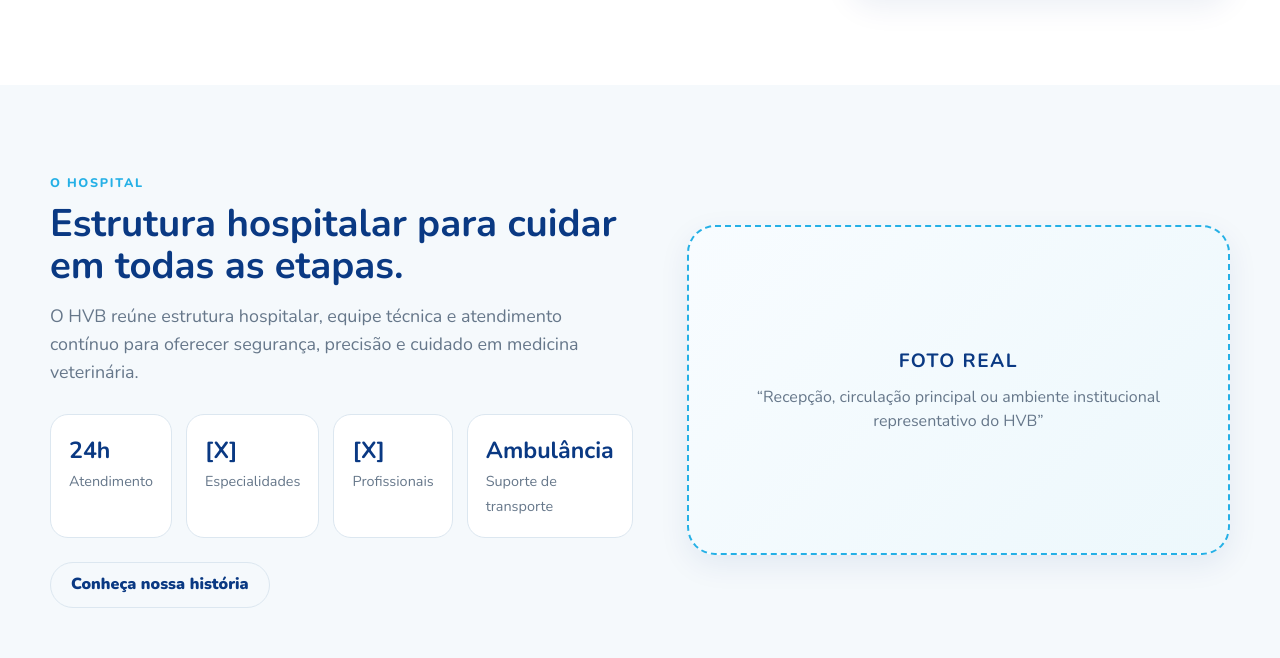
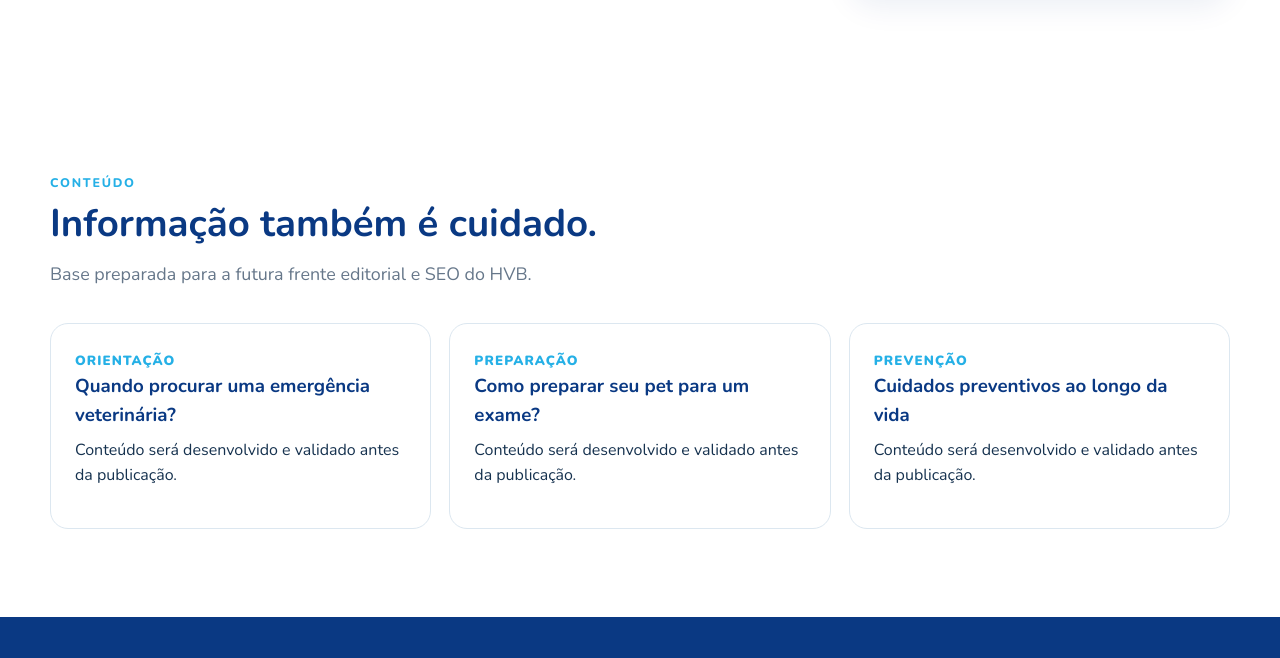
Before and after one commit to BeskelBR/beskel-site, a plain HTML site: page index.html in a window 1280 px wide. Shown: the part 1927-2585 px from the top of the page. Drawn offline with nearby package versions, Linux system fonts and the light colour scheme.

Commit message:
refactor(hvb-site): move institutional block to O HVB page

```diff
--- a/index.html
+++ b/index.html
@@ -38,7 +38,7 @@
     <a class="brand" href="#topo" aria-label="Hospital Veterinário Brasília — início"><span class="brand-shell"><img class="brand-logo" src="assets/hvb/brand/logo-hvb-horizontal.webp" alt="Hospital Veterinário Brasília — HVB"></span></a>
     <button class="menu-toggle" type="button" data-menu-toggle aria-controls="menu-principal" aria-expanded="false" aria-label="Abrir menu">☰</button>
     <nav class="main-nav" id="menu-principal" data-main-nav aria-label="Navegação principal">
-      <a href="#hvb">O HVB</a>
+      <a href="/o-hvb">O HVB</a>
       <a href="/estrutura">Estrutura</a>
       <a href="#especialidades">Especialidades</a>
       <a href="/corpo-clinico">Corpo Clínico</a>
@@ -106,13 +106,6 @@
     </div>
   </section>
 
-  <section class="section section-soft" id="hvb">
-    <div class="container split">
-      <div><p class="eyebrow">O Hospital</p><h2>Estrutura hospitalar para cuidar em todas as etapas.</h2><p class="lead">O HVB reúne estrutura hospitalar, equipe técnica e atendimento contínuo para oferecer segurança, precisão e cuidado em medicina veterinária.</p><div class="metrics"><div class="metric"><strong>24h</strong><span>Atendimento</span></div><div class="metric"><strong>[X]</strong><span>Especialidades</span></div><div class="metric"><strong>[X]</strong><span>Profissionais</span></div><div class="metric"><strong>Ambulância</strong><span>Suporte de transporte</span></div></div><div class="cta-row hospital-cta"><a class="btn btn-ghost" href="pages/hvb/">Conheça nossa história</a></div></div>
-      <div class="photo-placeholder"><strong>FOTO REAL</strong><span>“Recepção, circulação principal ou ambiente institucional representativo do HVB”</span></div>
-    </div>
-  </section>
-
   <section class="section" id="conteudo-editorial">
     <div class="container">
       <div class="section-heading"><p class="eyebrow">Conteúdo</p><h2>Informação também é cuidado.</h2><p class="lead">Base preparada para a futura frente editorial e SEO do HVB.</p></div>
@@ -125,7 +118,7 @@
   <div class="container">
     <div class="footer-grid">
       <div><span class="footer-brand-shell"><img class="footer-brand-logo" src="assets/hvb/brand/HVB-logo-branca.png" alt="Hospital Veterinário Brasília — HVB"></span><p>Hospital Veterinário Brasília</p><span>Atendimento 24 horas em Brasília.</span><div class="social-links"><a href="https://www.instagram.com/hospitalveterinariobrasiliahvb/" target="_blank" rel="noopener noreferrer">Instagram @hospitalveterinariobrasiliahvb</a><a href="https://linktr.ee/hospitalveterinariobrasilia" target="_blank" rel="noopener noreferrer">Linktree oficial</a></div></div>
-      <div><h3>Institucional</h3><a href="#hvb">O HVB</a><a href="/estrutura">Estrutura</a><a href="/corpo-clinico">Corpo Clínico</a><a href="#">Trabalhe conosco</a></div>
+      <div><h3>Institucional</h3><a href="/o-hvb">O HVB</a><a href="/estrutura">Estrutura</a><a href="/corpo-clinico">Corpo Clínico</a><a href="#">Trabalhe conosco</a></div>
       <div><h3>Atendimento</h3><a href="#topo">Atendimento 24h</a><a href="#topo">Emergência</a><a href="#topo">Ambulância</a><a href="pages/servicos/consultas/">Consultas</a><a href="pages/servicos/exames/">Exames</a><a href="pages/servicos/cirurgias/">Cirurgias</a><a href="pages/servicos/internacao/">Internação</a></div>
       <div><h3>Especialidades</h3><a href="#especialidades">Ver especialidades</a><a href="#conteudo-editorial">Conteúdo</a></div>
       <div><h3>Contato</h3><a href="https://maps.app.goo.gl/1JYqmnTk32ADkFcJA" target="_blank" rel="noopener noreferrer">Endereço</a><a href="tel:+556132268431">61 3226-8431</a><a href="https://wa.me/5561996468881" target="_blank" rel="noopener noreferrer">WhatsApp</a><a href="mailto:hospitalveterinariobrasiliahvb@gmail.com">E-mail</a><a href="https://www.instagram.com/hospitalveterinariobrasiliahvb/" target="_blank" rel="noopener noreferrer">Instagram</a><a href="https://hvb-dev.beskel.com.br" rel="nofollow">Área do colaborador ↗</a></div>
```
